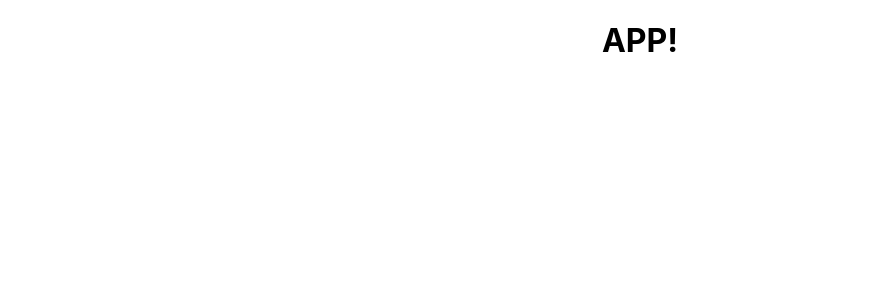
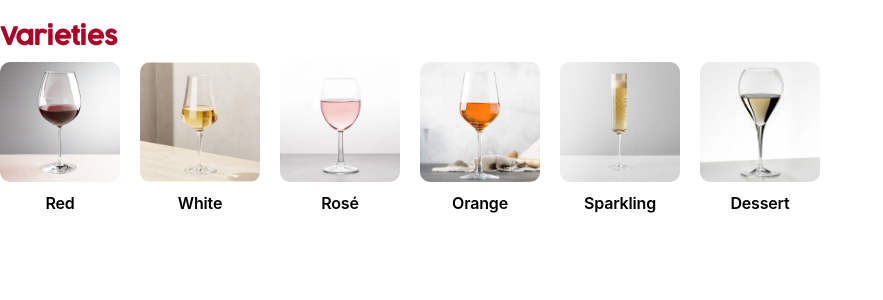
Before and after one commit to lst68868/winebar, a React (Create React App) app: page / in a window 1280 px wide. Shown: the top 300 px of the page, without its empty margins (0-883 px from the left). Built offline with nearby package versions, Linux system fonts and the light colour scheme.

Commit message:
added styling w/ darkmode classes

```diff
--- a/src/components/App.js
+++ b/src/components/App.js
@@ -1,9 +1,10 @@
 import "../styles/App.css";
+import Carousel from "./Carousel";
 
 function App() {
   return (
     <div className="App">
-      <h1>APP!</h1>
+      <Carousel/>
     </div>
   );
 }
--- a/src/components/Carousel.js
+++ b/src/components/Carousel.js
@@ -1,50 +1,44 @@
 import React from 'react'
+import redImage from '../assets/carousel_imgs/vino-red-wine-glass.jpeg'
+import whiteImage from '../assets/carousel_imgs/kira-white-wine-glass.jpeg'
+import roseImage from '../assets/carousel_imgs/Rose Glass For Horizontal Scroll.png'
+import orangeImage from '../assets/carousel_imgs/GettyImages-1171685839-e1682535087146.jpeg'
+import dessertImage from '../assets/carousel_imgs/riedel-sommeliers-sauternes_10.jpeg'
+import sparklingImage from '../assets/carousel_imgs/PorshaSmokeChmpgnFluteROF21.jpeg'
+
+import '../styles/carousel.css'
 
 function Carousel() {
   return (
+    <>
+      <h2>Varieties</h2>
       <div className="carousel-container">
-      <div className="carousel-entry" id='carousel-red'>
-        <img
-          src="replace"
-          alt="Red Wine"
-        />
+        <div className="carousel-entry" id="carousel-red">
+          <img className="carousel-img" src={redImage} alt="Red Wine" />
           <h3 className="carousel-title">Red</h3>
         </div>
-      <div className="carousel-entry" id='carousel-white'>
-        <img
-          src="winebar/src/assets/carousel_imgs/kira-white-wine-glass.jpeg"
-        />
+        <div className="carousel-entry" id="carousel-white">
+          <img className="carousel-img" src={whiteImage} alt="White Wine" />
           <h3 className="carousel-title">White</h3>
         </div>
-      <div className="carousel-entry" id='carousel-rose'>
-        <img
-          src="winebar/src/assets/carousel_imgs/Rose Glass For Horizontal Scroll.png"
-          alt="Rosé"
-        />
+        <div className="carousel-entry" id="carousel-rose">
+          <img className="carousel-img" src={roseImage} alt="Rosé" />
           <h3 className="carousel-title">Rosé</h3>
         </div>
-      <div className="carousel-entry" id='carousel-orange'>
-        <img
-          src="winebar/src/assets/carousel_imgs/GettyImages-1171685839-e1682535087146.jpeg"
-          alt="Orange Wine"
-        />
+        <div className="carousel-entry" id="carousel-orange">
+          <img className="carousel-img" src={orangeImage} alt="Orange Wine" />
           <h3 className="carousel-title">Orange</h3>
         </div>
-      <div className="carousel-entry" id='carousel-sparkling'>
-        <img
-          src="winebar/src/assets/carousel_imgs/PorshaSmokeChmpgnFluteROF21.jpeg"
-          alt="Sparkling"
-        />
+        <div className="carousel-entry" id="carousel-sparkling">
+          <img className="carousel-img" src={sparklingImage} alt="Sparkling" />
           <h3 className="carousel-title">Sparkling</h3>
         </div>
-      <div className="carousel-entry" id='carousel-desert'>
-        <img
-          src="winebar/src/assets/carousel_imgs/riedel-sommeliers-sauternes_10.jpeg"
-          alt="Desert Wine"
-        />
-        <h3 className="carousel-title">Desert</h3>
+        <div className="carousel-entry" id="carousel-dessert">
+          <img className="carousel-img" src={dessertImage} alt="Dessert Wine" />
+          <h3 className="carousel-title">Dessert</h3>
         </div>
       </div>
+    </>
   )
 }
 
--- /dev/null
+++ b/src/styles/carousel.css
@@ -0,0 +1,47 @@
+@font-face {
+  font-family: 'COCOGOOSE';
+  src: url('../assets/fonts/Cocogoose\ Pro\ SemiLight\ Trial.ttf');
+}
+
+.carousel-entry {
+  margin-right: 20px;
+}
+
+
+.carousel-container {
+overflow-x: scroll;
+display: flex;
+}
+
+h2 {
+  font-family: cocogoose;
+  text-align: left;
+  color: #AA0028;
+  font-size: 24;
+  font-weight: 600;
+  letter-spacing: -0.165px;
+  margin-bottom: 9px;
+}
+
+.carousel-title {
+  font-family: SF Pro Text;
+  font-size: 16px;
+  font-weight: 600;
+  letter-spacing: -0.165px;
+  margin-top: 7px
+
+}
+
+.carousel-img {
+  height: 120px;
+  width: 120px;
+  border-radius: 10px;
+}
+
+h2.dark {
+  color: #FF6C8F;
+}
+
+.carousel-title.dark {
+  color: white;
+}
```
Also changed, not shown: src/assets/fonts/Cocogoose Pro SemiLight Trial.ttf (added). Lines whose indentation alone changed are shown as unchanged.
